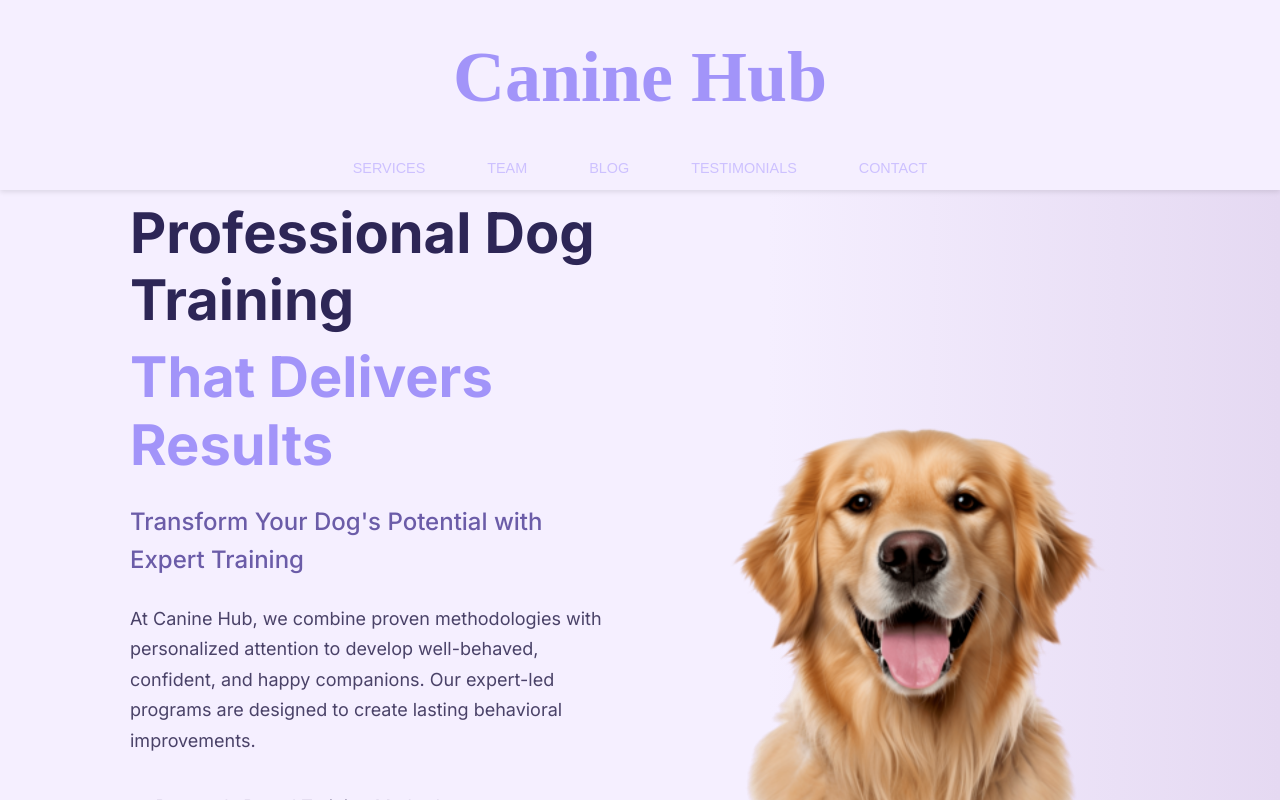
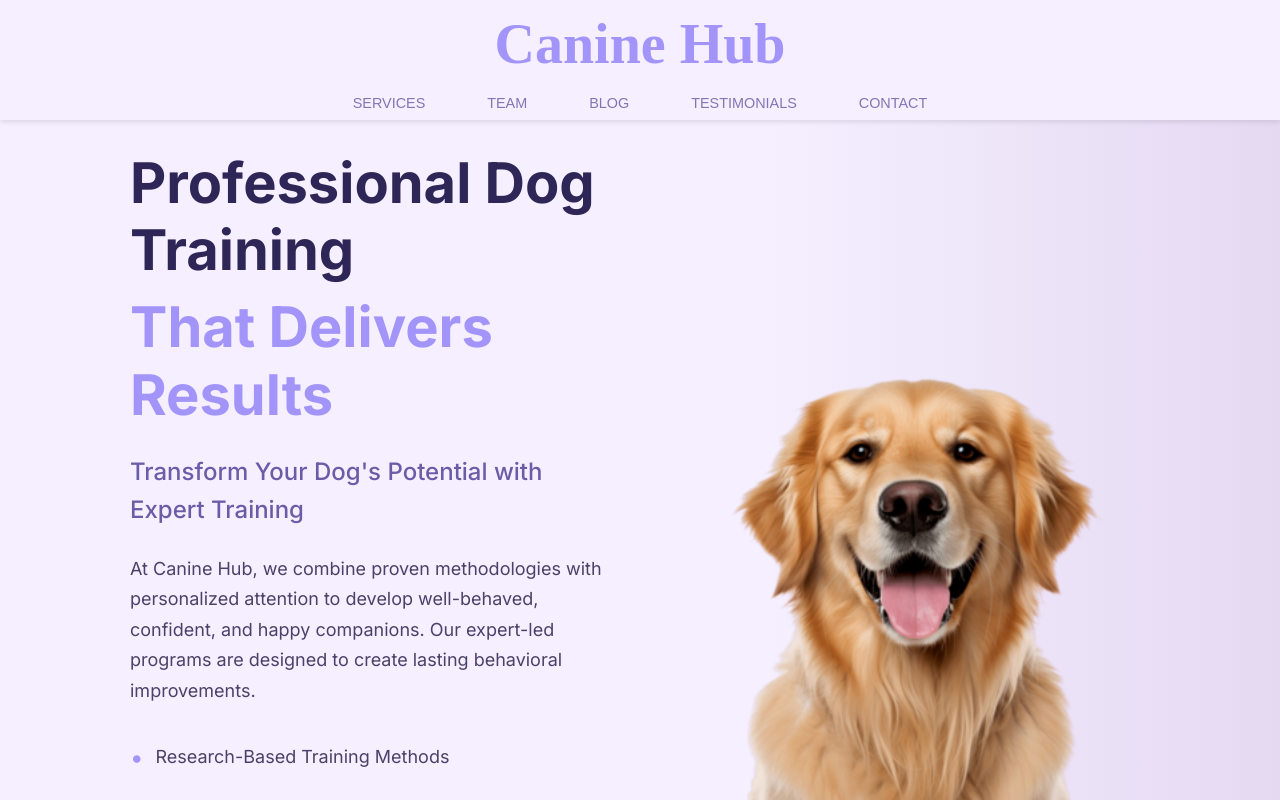
Before and after one commit to curiouschipkali/CanineHubs, a React (Create React App) app: page / in a window 1280 px wide. Shown: the top 800 px of the page. Built offline with nearby package versions, Linux system fonts and the light colour scheme.

Commit message:
header fix

```diff
--- a/src/App.css
+++ b/src/App.css
@@ -48,8 +48,6 @@ body {
   background: #F5EFFF;
   box-shadow: 0 2px 5px rgba(0, 0, 0, 0.1);
   transition: all 0.3s cubic-bezier(0.4, 0, 0.2, 1);
-  padding: 20px 0 30px 0;  /* Increased bottom padding */
-  height: 140px;  /* Increased to accommodate new padding */
 }
 
 .header-container {
@@ -65,22 +63,20 @@ body {
 
 .header.collapsed {
   height: 90px;  /* Increased collapsed height */
-  padding: 10px 0 15px 0;  /* Added bottom padding when collapsed */
 }
 
 .header .logo {
   font-family: 'Whisper', cursive;
-  font-size: 4.5rem;
+  font-size: 3.5rem;
   font-weight: bold;
   color: #A294F9;
-  margin-bottom: 20px;  /* Increased bottom margin */
+  /* margin-bottom: 20px; Removed bottom margin */
   transition: all 0.3s cubic-bezier(0.4, 0, 0.2, 1);
   text-align: center;
 }
 
 .header.collapsed .logo {
   font-size: 2.5rem;
-  margin-bottom: 12px;  /* Increased collapsed bottom margin */
 }
 
 .header nav {
@@ -103,7 +99,7 @@ body {
 
 .header nav ul li a {
   font-size: 0.9rem;
-  color: #CDC1FF;
+  color: #8276b4;
   font-weight: 500;
   padding: 8px 16px;
   border-radius: 5px;
@@ -123,9 +119,6 @@ body {
 }
 
 @media (max-width: 768px) {
-  .header-container {
-    padding: 0 20px;
-  }
 
   .header nav ul {
     gap: 15px;
@@ -152,7 +145,7 @@ body {
   min-height: 80vh;
   display: flex;
   align-items: center;
-  padding: 120px 40px 80px;
+  padding: 70px 40px 80px;
   position: relative;
 }
 
@@ -1090,7 +1083,7 @@ body {
 /* Responsive Design */
 @media (max-width: 768px) {
   .header {
-    padding: 20px;
+    padding: 0px;
   }
 
   .hero-section {
```
